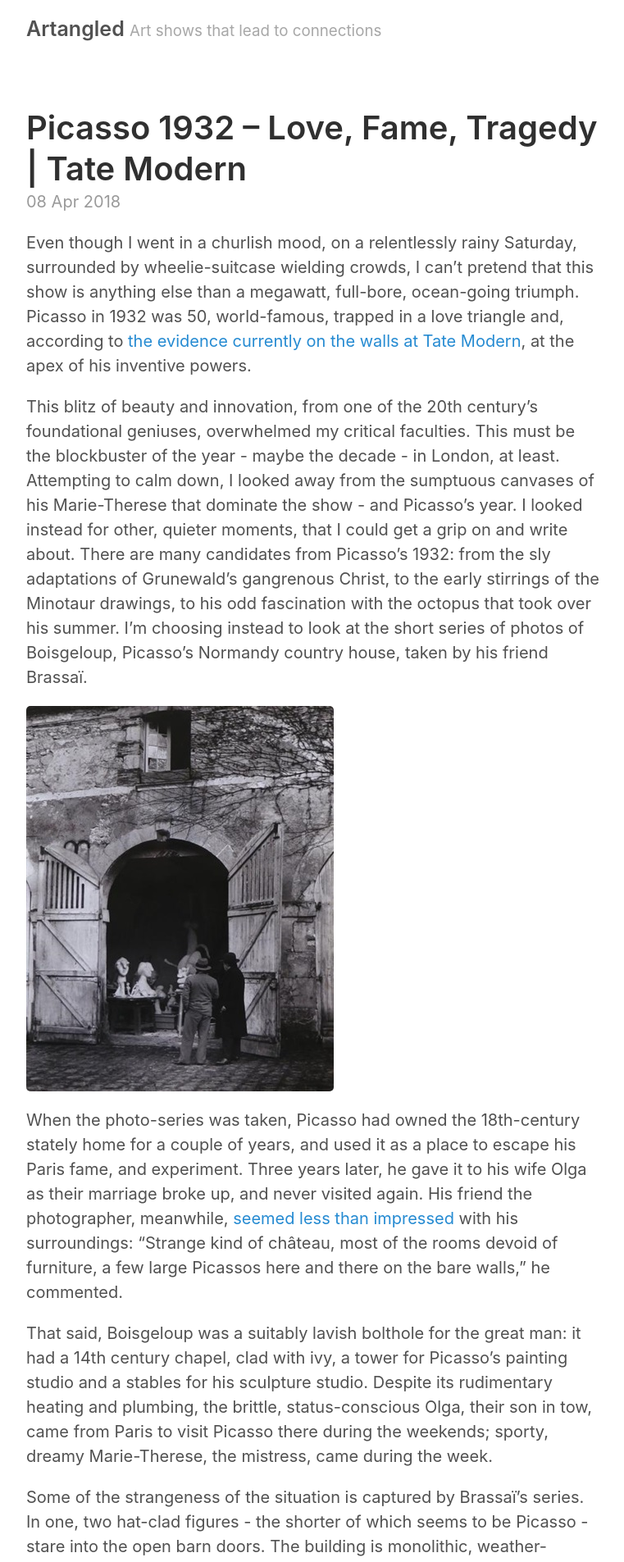
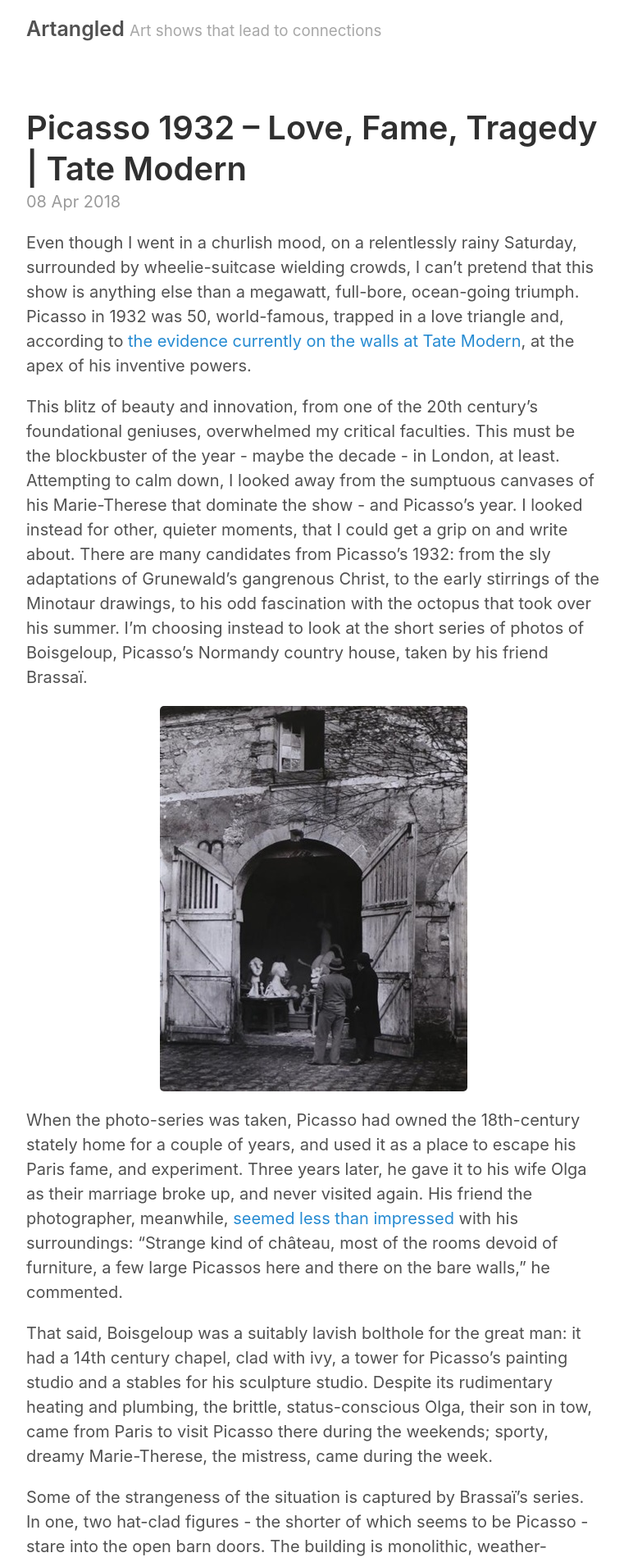
Before and after one commit to JMDKC/jmdkc.github.io, a Jekyll site: the page built from _posts/2018-04-08-picasso-tate.md, in a window 1280 px wide. Shown: the top 1905 px of the page at 82% size, without its empty margins (258-1019 px from the left). Built offline with Jekyll 4.4.1, drawn with Linux system fonts in a browser that asks for light colours.

Commit message:
added image centering class

```diff
--- a/_posts/2018-04-08-picasso-tate.md
+++ b/_posts/2018-04-08-picasso-tate.md
@@ -8,7 +8,7 @@ Even though I went in a churlish mood, on a relentlessly rainy Saturday, surroun
 This blitz of beauty and innovation, from one of the 20th century's foundational geniuses, overwhelmed my critical faculties. This must be the blockbuster of the year - maybe the decade - in London, at least.
 Attempting to calm down, I looked away from the sumptuous canvases of his Marie-Therese that dominate the show - and Picasso's year. I looked instead for other, quieter moments, that I could get a grip on and write about. There are many candidates from Picasso's 1932: from the sly adaptations of Grunewald's gangrenous Christ, to the early stirrings of the Minotaur drawings, to his odd fascination with the octopus that took over his summer. I'm choosing instead to look at the short series of photos of Boisgeloup, Picasso's Normandy country house, taken by his friend Brassaï.
 
-![Mystery door](/Assets/picasso-tate.jpg)
+![Mystery door](/Assets/picasso-tate.jpg){: .center-image }
 
 When the photo-series was taken, Picasso had owned the 18th-century stately home for a couple of years, and used it as a place to escape his Paris fame, and experiment. Three years later, he gave it to his wife Olga as their marriage broke up, and never visited again. His friend the photographer, meanwhile, [seemed less than impressed](http://judithbenhamouhuet.com/report/picasso-a-visit-to-his-secret-studio-in-the-company-of-bernard-picasso/) with his surroundings: "Strange kind of château, most of the rooms devoid of furniture, a few large Picassos here and there on the bare walls," he commented.
 
--- a/_sass/_layout.scss
+++ b/_sass/_layout.scss
@@ -13,3 +13,9 @@
 footer {
   margin-bottom: 2rem;
 }
+
+.center-image
+{
+    margin: 0 auto;
+    display: block;
+}
```
Also changed, not shown: 1 other file.
